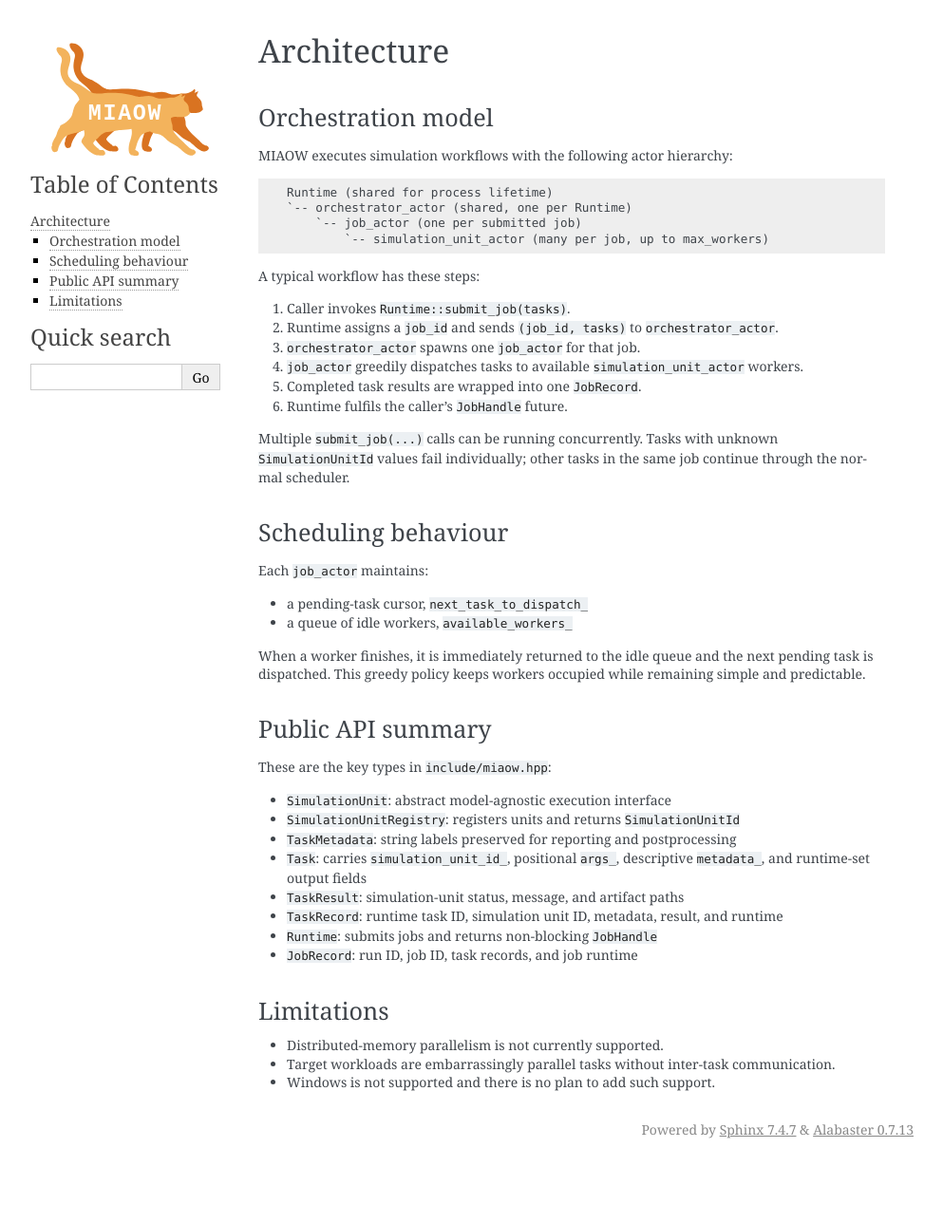
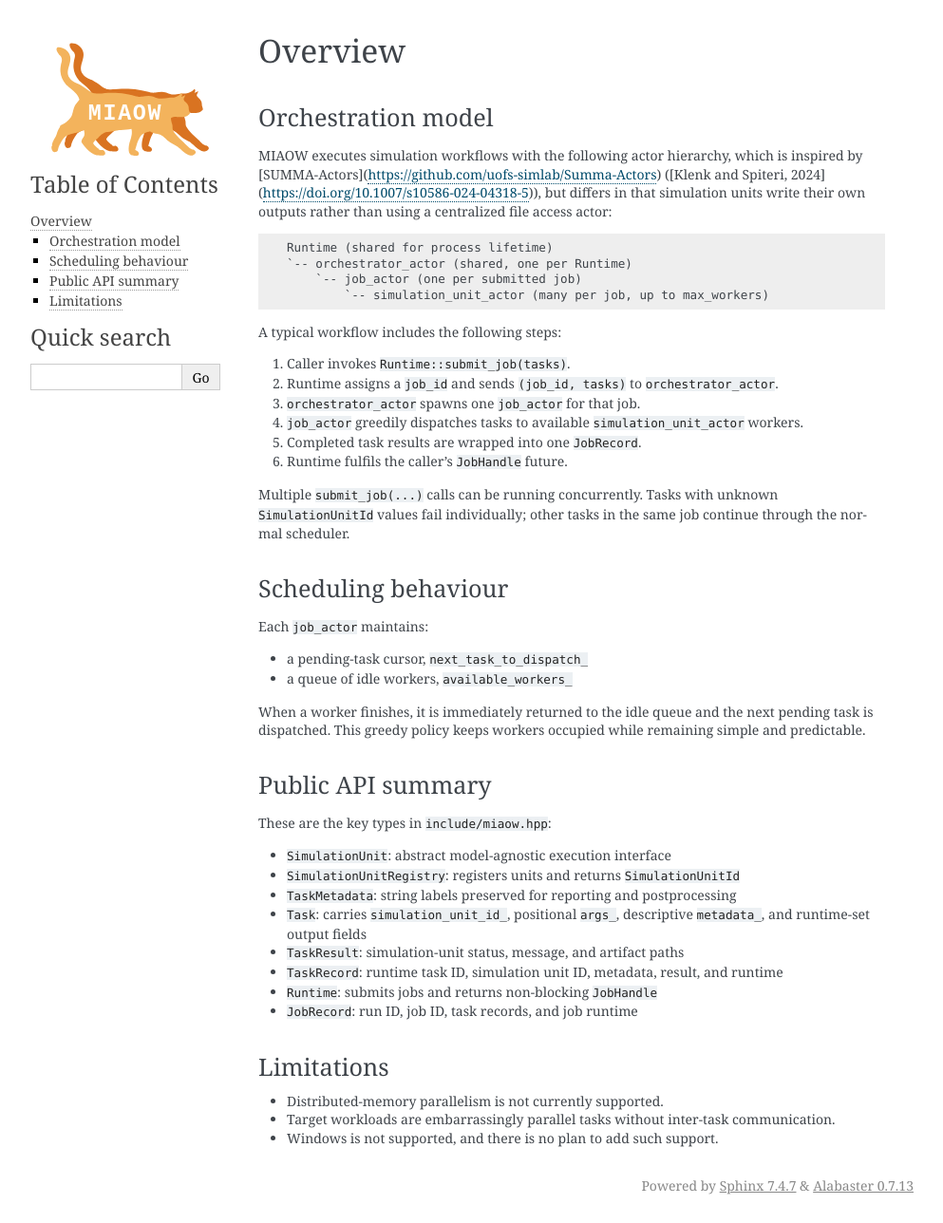
Before and after one commit to uofs-simlab/miaow-framework, a Sphinx documentation site: the page built from docs/architecture.rst, in a window 1280 px wide. Shown: the whole page at 95% size, without its empty margins (148-1141 px from the left). Built offline with Sphinx 7.4.7, drawn with Linux system fonts in a browser that asks for light colours; the version number could not be read and is left out; before the commit the page ends 1229 px from its top, so only the background shows below that.

Commit message:
doc titles

```diff
--- a/docs/architecture.rst
+++ b/docs/architecture.rst
@@ -1,10 +1,14 @@
-Architecture
-============
+Overview
+========
 
 Orchestration model
 -------------------
 
-MIAOW executes simulation workflows with the following actor hierarchy:
+MIAOW executes simulation workflows with the following actor hierarchy, which is inspired
+by [SUMMA-Actors](https://github.com/uofs-simlab/Summa-Actors)
+([Klenk and Spiteri, 2024](https://doi.org/10.1007/s10586-024-04318-5)), but differs in
+that simulation units write their own outputs rather than using a centralized file access
+actor:
 
 .. code-block:: text
 
@@ -13,7 +17,7 @@ MIAOW executes simulation workflows with the following actor hierarchy:
        `-- job_actor (one per submitted job)
            `-- simulation_unit_actor (many per job, up to max_workers)
 
-A typical workflow has these steps:
+A typical workflow includes the following steps:
 
 1. Caller invokes ``Runtime::submit_job(tasks)``.
 2. Runtime assigns a ``job_id`` and sends ``(job_id, tasks)`` to
@@ -62,4 +66,4 @@ Limitations
 - Distributed-memory parallelism is not currently supported.
 - Target workloads are embarrassingly parallel tasks without inter-task
   communication.
-- Windows is not supported and there is no plan to add such support.
+- Windows is not supported, and there is no plan to add such support.
--- a/docs/bmi.rst
+++ b/docs/bmi.rst
@@ -1,4 +1,4 @@
-Basic Model Interface (BMI) integration
+BMI integration
 =======================================
 
 Use ``BmiSimulationUnit<BmiModelType>`` from ``include/miaow_bmi.hpp`` to run
```
